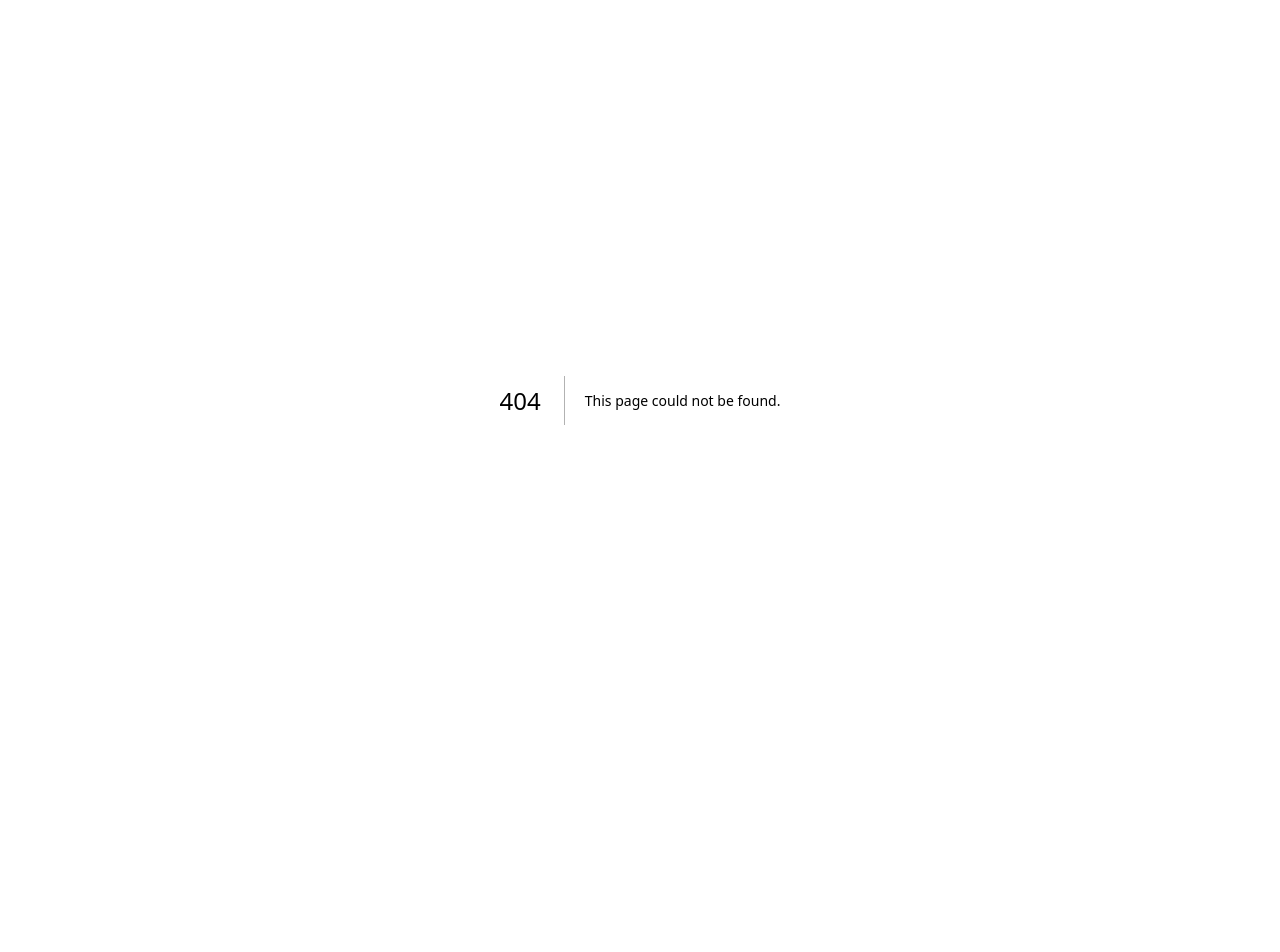
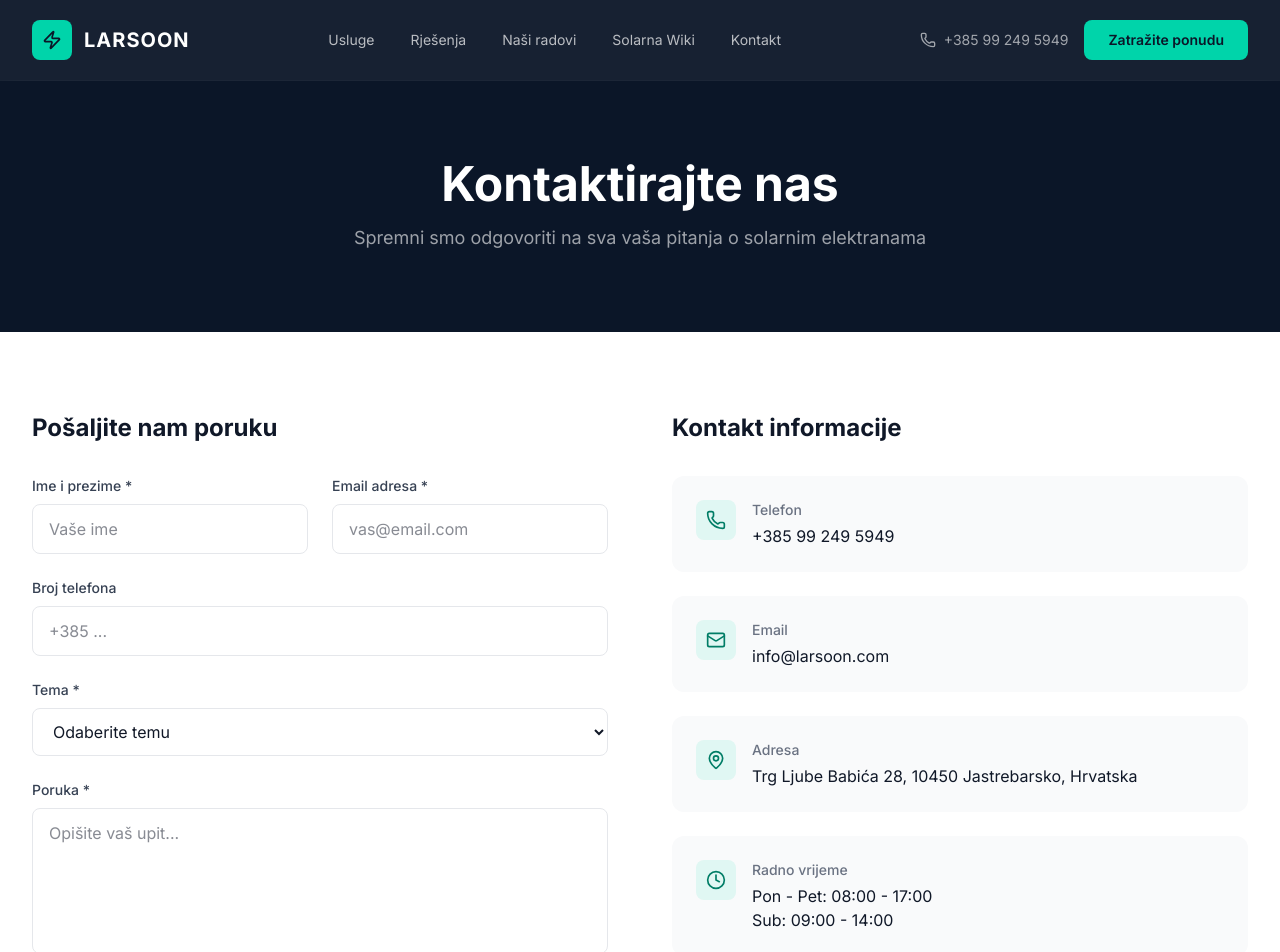
Before and after one commit to LarsoonWEB/Larson-Energy-2026-, a Next.js app: page /kontakt in a window 1280 px wide. Before the commit this address had no page. Shown: the top 952 px of the page. Before the commit the page ends 800 px from the top, so only its background shows below. Built offline with nearby package versions, Linux system fonts and the light colour scheme.

Commit message:
feat: add kontakt page with form and company info

```diff
--- /dev/null
+++ b/src/app/(main)/kontakt/page.tsx
@@ -0,0 +1,199 @@
+"use client";
+
+import { useState } from "react";
+import { Mail, Phone, MapPin, Clock, Send, CheckCircle } from "lucide-react";
+import { siteConfig } from "@/lib/config";
+
+export default function KontaktPage() {
+  const [submitted, setSubmitted] = useState(false);
+
+  const handleSubmit = (e: React.FormEvent) => {
+    e.preventDefault();
+    setSubmitted(true);
+  };
+
+  return (
+    <>
+      {/* Hero */}
+      <section className="bg-navy-700 py-20">
+        <div className="max-w-7xl mx-auto px-4 sm:px-6 lg:px-8 text-center">
+          <h1 className="text-4xl sm:text-5xl font-bold text-white mb-4">
+            Kontaktirajte nas
+          </h1>
+          <p className="text-lg text-white/60 max-w-2xl mx-auto">
+            Spremni smo odgovoriti na sva vaša pitanja o solarnim elektranama
+          </p>
+        </div>
+      </section>
+
+      <section className="py-20 bg-white">
+        <div className="max-w-7xl mx-auto px-4 sm:px-6 lg:px-8">
+          <div className="grid grid-cols-1 lg:grid-cols-2 gap-16">
+            {/* Contact Form */}
+            <div>
+              <h2 className="text-2xl font-bold text-gray-900 mb-8">
+                Pošaljite nam poruku
+              </h2>
+              {submitted ? (
+                <div className="bg-primary-50 rounded-2xl p-8 text-center">
+                  <CheckCircle className="w-12 h-12 text-primary-600 mx-auto mb-4" />
+                  <h3 className="text-lg font-semibold text-gray-900 mb-2">
+                    Poruka je uspješno poslana!
+                  </h3>
+                  <p className="text-gray-500">
+                    Odgovorit ćemo vam u najkraćem mogućem roku.
+                  </p>
+                </div>
+              ) : (
+                <form onSubmit={handleSubmit} className="space-y-6">
+                  <div className="grid grid-cols-1 sm:grid-cols-2 gap-6">
+                    <div>
+                      <label className="block text-sm font-medium text-gray-700 mb-2">
+                        Ime i prezime *
+                      </label>
+                      <input
+                        type="text"
+                        required
+                        className="w-full px-4 py-3 rounded-lg border border-gray-200 focus:border-primary-400 focus:ring-2 focus:ring-primary-400/20 outline-none transition-all"
+                        placeholder="Vaše ime"
+                      />
+                    </div>
+                    <div>
+                      <label className="block text-sm font-medium text-gray-700 mb-2">
+                        Email adresa *
+                      </label>
+                      <input
+                        type="email"
+                        required
+                        className="w-full px-4 py-3 rounded-lg border border-gray-200 focus:border-primary-400 focus:ring-2 focus:ring-primary-400/20 outline-none transition-all"
+                        placeholder="vas@email.com"
+                      />
+                    </div>
+                  </div>
+                  <div>
+                    <label className="block text-sm font-medium text-gray-700 mb-2">
+                      Broj telefona
+                    </label>
+                    <input
+                      type="tel"
+                      className="w-full px-4 py-3 rounded-lg border border-gray-200 focus:border-primary-400 focus:ring-2 focus:ring-primary-400/20 outline-none transition-all"
+                      placeholder="+385 ..."
+                    />
+                  </div>
+                  <div>
+                    <label className="block text-sm font-medium text-gray-700 mb-2">
+                      Tema *
+                    </label>
+                    <select
+                      required
+                      className="w-full px-4 py-3 rounded-lg border border-gray-200 focus:border-primary-400 focus:ring-2 focus:ring-primary-400/20 outline-none transition-all"
+                    >
+                      <option value="">Odaberite temu</option>
+                      <option>Zahtjev za ponudu</option>
+                      <option>Besplatne konzultacije</option>
+                      <option>Servis i održavanje</option>
+                      <option>Ostalo</option>
+                    </select>
+                  </div>
+                  <div>
+                    <label className="block text-sm font-medium text-gray-700 mb-2">
+                      Poruka *
+                    </label>
+                    <textarea
+                      required
+                      rows={5}
+                      className="w-full px-4 py-3 rounded-lg border border-gray-200 focus:border-primary-400 focus:ring-2 focus:ring-primary-400/20 outline-none transition-all resize-none"
+                      placeholder="Opišite vaš upit..."
+                    />
+                  </div>
+                  <button
+                    type="submit"
+                    className="inline-flex items-center gap-2 bg-primary-400 hover:bg-primary-300 text-navy-700 font-semibold px-8 py-3 rounded-lg transition-all"
+                  >
+                    <Send className="w-4 h-4" />
+                    Pošaljite poruku
+                  </button>
+                </form>
+              )}
+            </div>
+
+            {/* Contact Info */}
+            <div className="space-y-8">
+              <h2 className="text-2xl font-bold text-gray-900 mb-8">
+                Kontakt informacije
+              </h2>
+              <div className="space-y-6">
+                {[
+                  {
+                    icon: Phone,
+                    label: "Telefon",
+                    value: siteConfig.contact.phoneDisplay,
+                    href: `tel:${siteConfig.contact.phone}`,
+                  },
+                  {
+                    icon: Mail,
+                    label: "Email",
+                    value: siteConfig.contact.email,
+                    href: `mailto:${siteConfig.contact.email}`,
+                  },
+                  {
+                    icon: MapPin,
+                    label: "Adresa",
+                    value: siteConfig.address.full,
+                    href: null,
+                  },
+                  {
+                    icon: Clock,
+                    label: "Radno vrijeme",
+                    value: "Pon - Pet: 08:00 - 17:00\nSub: 09:00 - 14:00",
+                    href: null,
+                  },
+                ].map((item) => (
+                  <div
+                    key={item.label}
+                    className="flex items-start gap-4 p-6 rounded-xl bg-gray-50"
+                  >
+                    <div className="w-10 h-10 bg-primary-400/10 rounded-lg flex items-center justify-center shrink-0">
+                      <item.icon className="w-5 h-5 text-primary-700" />
+                    </div>
+                    <div>
+                      <p className="text-sm font-medium text-gray-500 mb-1">
+                        {item.label}
+                      </p>
+                      {item.href ? (
+                        <a
+                          href={item.href}
+                          className="text-gray-900 hover:text-primary-600 transition-colors whitespace-pre-line"
+                        >
+                          {item.value}
+                        </a>
+                      ) : (
+                        <p className="text-gray-900 whitespace-pre-line">
+                          {item.value}
+                        </p>
+                      )}
+                    </div>
+                  </div>
+                ))}
+              </div>
+
+              {/* Legal Info */}
+              <div className="p-6 rounded-xl bg-navy-700 text-white">
+                <h3 className="text-sm font-semibold text-white/80 uppercase tracking-wider mb-4">
+                  Pravni podaci
+                </h3>
+                <div className="space-y-2 text-sm text-white/50">
+                  <p>{siteConfig.legalName}</p>
+                  <p>{siteConfig.legal.court}, MBS: {siteConfig.legal.mbs}</p>
+                  <p>OIB: {siteConfig.legal.oib}</p>
+                  <p>IBAN: {siteConfig.legal.iban}</p>
+                  <p>{siteConfig.legal.bank}</p>
+                </div>
+              </div>
+            </div>
+          </div>
+        </div>
+      </section>
+    </>
+  );
+}
```
